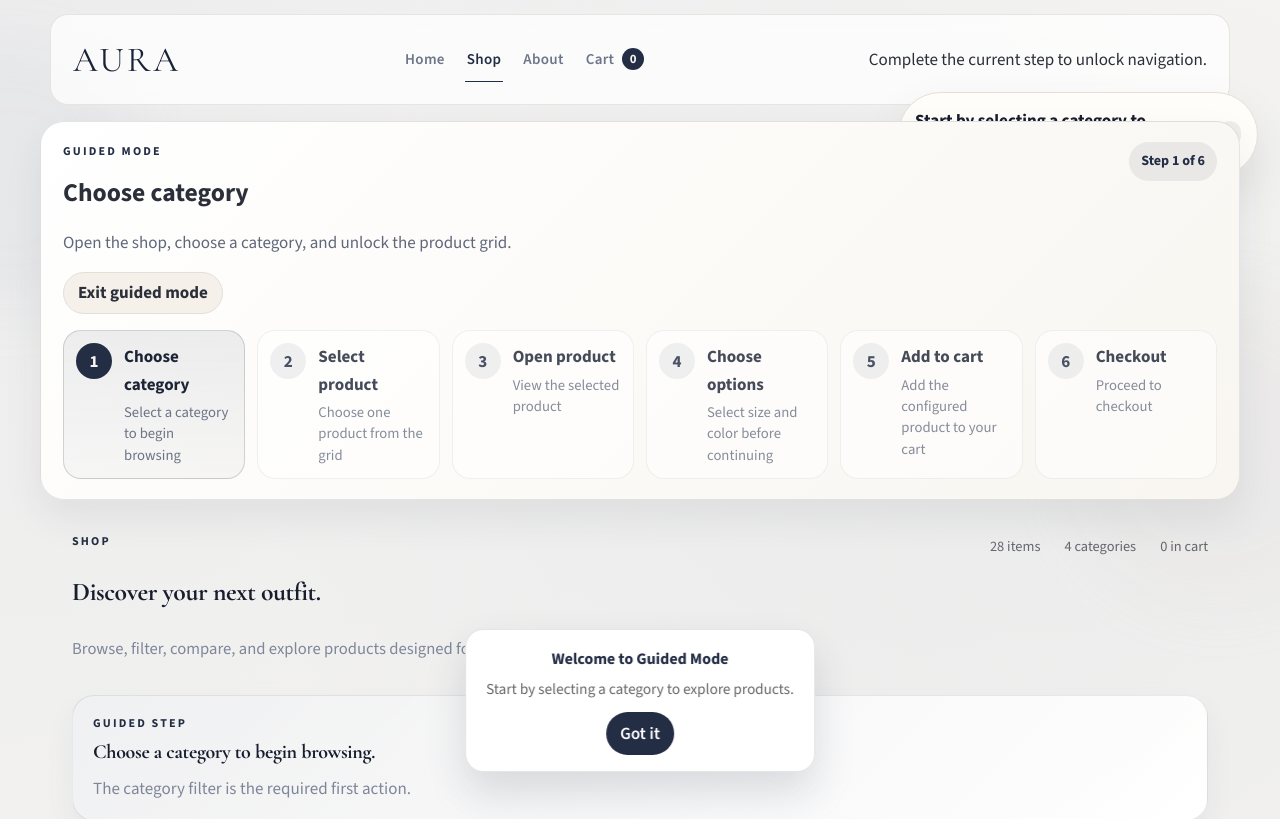
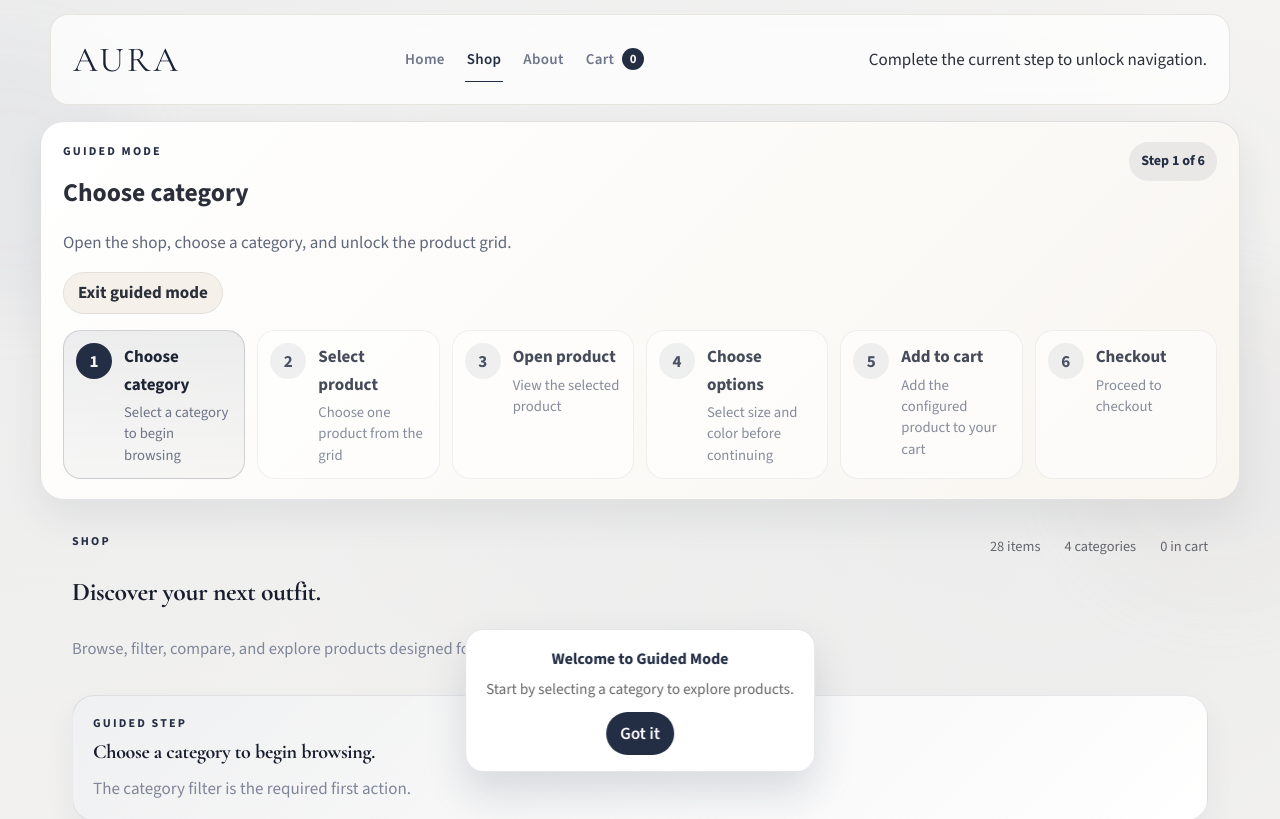
Before and after one commit to HayleyBusuttil/wizard, a Vue app: page /shop in a window 1280 px wide. Shown: the top 819 px of the page. Built offline with nearby package versions, Linux system fonts and the light colour scheme.

Commit message:
final wizard

```diff
--- a/src/views/CartView.vue
+++ b/src/views/CartView.vue
@@ -1,10 +1,5 @@
 <template>
   <section class="page page-cart refined-layout">
-    <div v-if="store.toast" class="toast" :class="`toast-${store.toast.type}`">
-      <span>{{ store.toast.message }}</span>
-      <button type="button" @click="store.dismissToast()">×</button>
-    </div>
-
     <header class="shop-hero cart-hero">
       <div>
         <p class="eyebrow">Cart</p>
--- a/src/views/ProductView.vue
+++ b/src/views/ProductView.vue
@@ -1,10 +1,5 @@
 <template>
   <section v-if="product" class="page page-product">
-    <div v-if="store.toast" class="toast" :class="`toast-${store.toast.type}`">
-      <span>{{ store.toast.message }}</span>
-      <button type="button" @click="store.dismissToast()">×</button>
-    </div>
-
     <nav class="breadcrumbs">
       <RouterLink to="/shop">Shop</RouterLink>
       <span>/</span>
--- a/src/views/ShopView.vue
+++ b/src/views/ShopView.vue
@@ -1,10 +1,5 @@
 <template>
   <section class="page page-shop refined-layout">
-    <div v-if="store.toast" class="toast" :class="`toast-${store.toast.type}`">
-      <span>{{ store.toast.message }}</span>
-      <button type="button" @click="store.dismissToast()">×</button>
-    </div>
-
     <header class="shop-hero">
       <div>
         <p class="eyebrow">Shop</p>
```
